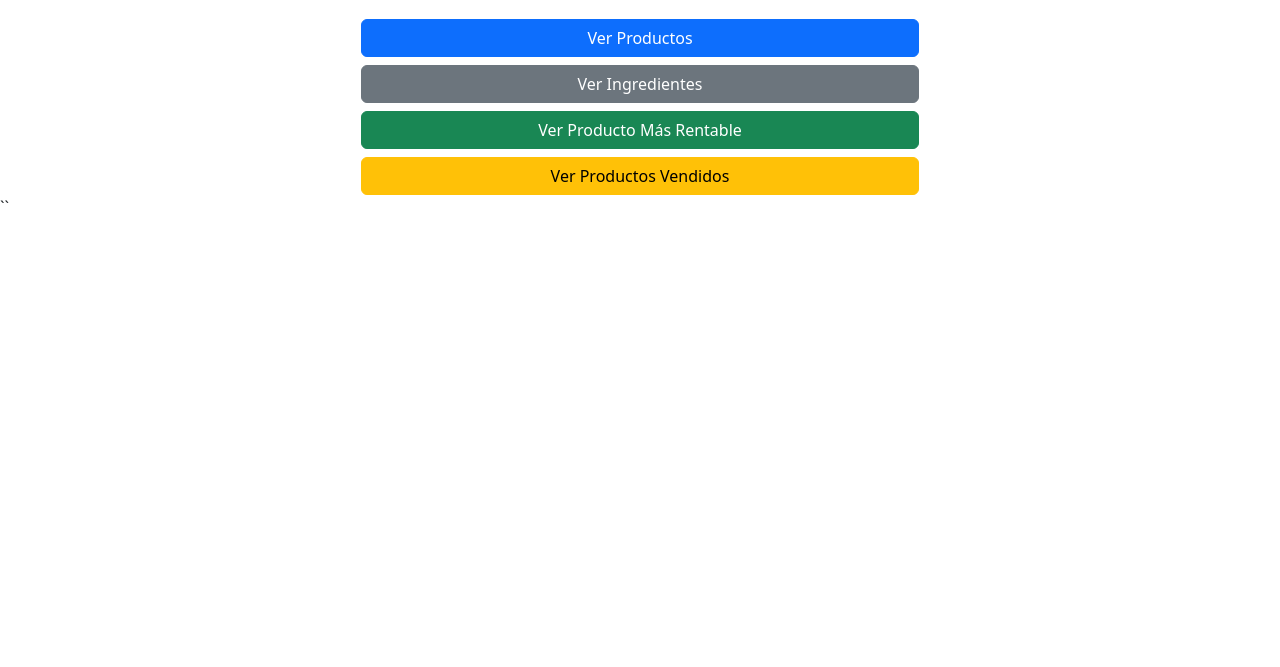
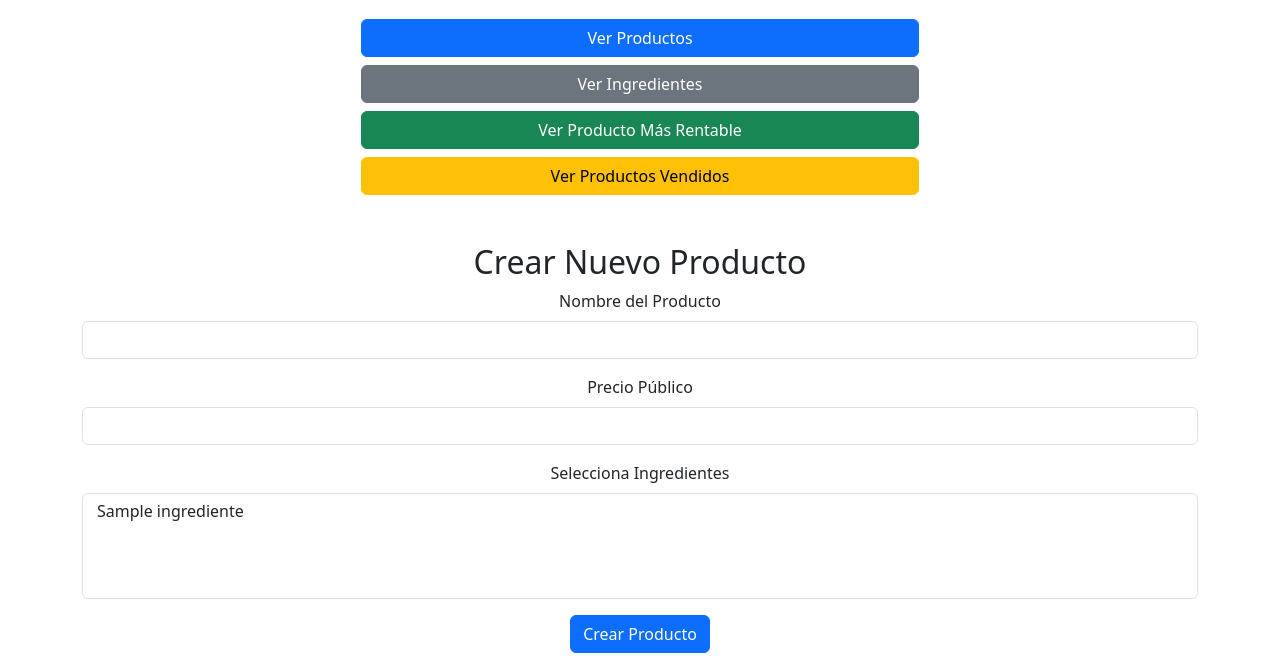
Before and after one commit to rubencho1629/-PROYECTO2-r.zipa, a Flask app: page /heladeria/page in a window 1280 px wide. Shown: the part 133-800 px from the top of the page. Run offline with Flask 3, Linux system fonts and the light colour scheme; tables that the repository leaves empty hold one stand-in row (values such as "Sample post"); some libraries are stand-ins or nearby versions.

Commit message:
agregando metodo de crear producto y agregando la funcionalidad en el front de crear productos con unas validaciones

```diff
--- a/app/controllers/heladeria_controller.py
+++ b/app/controllers/heladeria_controller.py
@@ -1,6 +1,8 @@
-from flask import Blueprint, jsonify, render_template
+from flask import Blueprint, jsonify, render_template, request
 
 from app import db
+from app.models.ingrediente import Ingrediente
+from app.models.producto import Producto
 from app.services.heladeria import Heladeria
 from app.models.producto_vendido import ProductoVendido
 
@@ -64,3 +66,22 @@ def eliminar_venta(id):
         return jsonify({"message": "Venta eliminada exitosamente"}), 200
     else:
         return jsonify({"error": "Venta no encontrada"}), 404
+
+@heladeria_bp.route('/crear_producto', methods=['POST'])
+def crear_producto():
+    data = request.get_json()
+    nombre = data.get("nombre")
+    precio_publico = data.get("precio_publico")
+    ingredientes_ids = data.get("ingredientes", [])
+
+    # Crear el nuevo producto
+    nuevo_producto = Producto(nombre=nombre, precio_publico=precio_publico)
+
+    # Agregar ingredientes al producto
+    ingredientes = Ingrediente.query.filter(Ingrediente.id.in_(ingredientes_ids)).all()
+    nuevo_producto.ingredientes.extend(ingredientes)
+
+    db.session.add(nuevo_producto)
+    db.session.commit()
+
+    return jsonify({"message": "Producto creado exitosamente"}), 201
--- a/app/templates/index.html
+++ b/app/templates/index.html
@@ -86,10 +86,50 @@
             <tbody id="productos-vendidos-table"></tbody>
         </table>
     </div>
+
+    <!-- Formulario para crear un nuevo producto -->
+    <div id="crear-producto-section" class="mt-5">
+        <h2>Crear Nuevo Producto</h2>
+        <form id="crear-producto-form">
+            <div class="mb-3">
+                <label for="nombreProducto" class="form-label">Nombre del Producto</label>
+                <input type="text" class="form-control" id="nombreProducto" required>
+            </div>
+            <div class="mb-3">
+                <label for="precioProducto" class="form-label">Precio Público</label>
+                <input type="number" class="form-control" id="precioProducto" required>
+            </div>
+            <div class="mb-3">
+                <label for="ingredientesProducto" class="form-label">Selecciona Ingredientes</label>
+                <select multiple class="form-control" id="ingredientesProducto">
+                    <!-- Opciones de ingredientes se cargarán aquí dinámicamente -->
+                </select>
+            </div>
+            <button type="button" class="btn btn-primary" onclick="crearProducto()">Crear Producto</button>
+        </form>
+    </div>
 </div>
 
 <script src="https://cdn.jsdelivr.net/npm/axios/dist/axios.min.js"></script>
 <script>
+    document.addEventListener("DOMContentLoaded", cargarIngredientes);
+
+    function cargarIngredientes() {
+        axios.get('/heladeria/ingredientes')
+            .then(response => {
+                const ingredientes = response.data;
+                const ingredientesSelect = document.getElementById("ingredientesProducto");
+                ingredientesSelect.innerHTML = '';
+                ingredientes.forEach(ingrediente => {
+                    const option = document.createElement("option");
+                    option.value = ingrediente.id;
+                    option.text = ingrediente.nombre;
+                    ingredientesSelect.appendChild(option);
+                });
+            })
+            .catch(error => console.error("Error al cargar ingredientes:", error));
+    }
+
     function mostrarProductos() {
         document.getElementById('productos-section').style.display = 'block';
         document.getElementById('ingredientes-section').style.display = 'none';
@@ -226,6 +266,65 @@
         });
     }
 
+    function crearProducto() {
+        const nombre = document.getElementById("nombreProducto").value.trim();
+        const precio = parseFloat(document.getElementById("precioProducto").value);
+        const ingredientes = Array.from(document.getElementById("ingredientesProducto").selectedOptions)
+            .map(option => parseInt(option.value));
+
+        if (!nombre) {
+            Swal.fire({
+                icon: 'warning',
+                title: 'Campo obligatorio',
+                text: 'Por favor, ingresa el nombre del producto.'
+            });
+            return;
+        }
+
+        if (!precio || isNaN(precio) || precio <= 0) {
+            Swal.fire({
+                icon: 'warning',
+                title: 'Campo obligatorio',
+                text: 'Por favor, ingresa un precio válido para el producto.'
+            });
+            return;
+        }
+
+        if (ingredientes.length === 0) {
+            Swal.fire({
+                icon: 'warning',
+                title: 'Campo obligatorio',
+                text: 'Por favor, selecciona al menos un ingrediente.'
+            });
+            return;
+        }
+
+        axios.post('/heladeria/crear_producto', {
+            nombre: nombre,
+            precio_publico: precio,
+            ingredientes: ingredientes
+        })
+            .then(response => {
+                Swal.fire({
+                    icon: 'success',
+                    title: 'Producto Creado',
+                    text: response.data.message
+                });
+                document.getElementById("crear-producto-form").reset(); // Limpiar el formulario
+                cargarIngredientes(); // Actualizar la lista de ingredientes en el formulario
+            })
+            .catch(error => {
+                let mensajeError = "Error al crear el producto";
+                if (error.response && error.response.data && error.response.data.error) {
+                    mensajeError = error.response.data.error;
+                }
+                Swal.fire({
+                    icon: 'error',
+                    title: 'Error',
+                    text: mensajeError
+                });
+            });
+    }
 
     function mostrarMensaje(mensaje, tipo) {
         const mensajeDiv = document.getElementById("mensaje");
@@ -237,4 +336,3 @@
 </script>
 </body>
 </html>
-``
```
